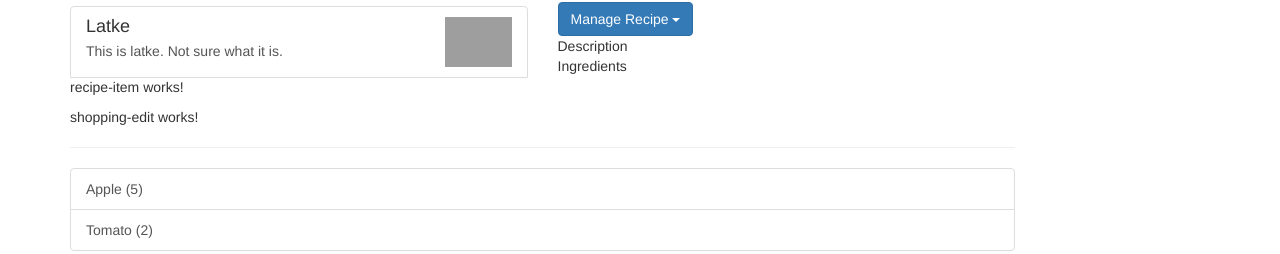
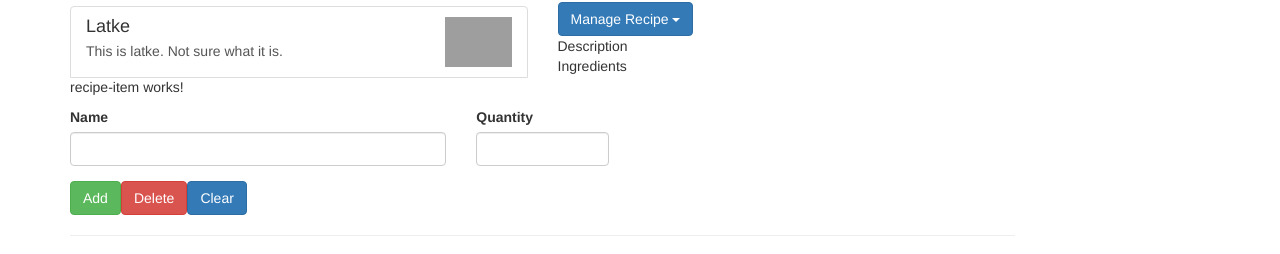
Before and after one commit to ream720/AngularRecipeProject, an Angular app: page / in a window 1280 px wide. Shown: the part 141-395 px from the top of the page. Built offline with nearby package versions, Linux system fonts and the light colour scheme; grey boxes are pictures that could not be loaded.

Commit message:
rp-01 added shopping list component

```diff
--- a/src/app/shopping-list/shopping-edit/shopping-edit.component.html
+++ b/src/app/shopping-list/shopping-edit/shopping-edit.component.html
@@ -1 +1,23 @@
-<p>shopping-edit works!</p>
+<div class="row">
+  <div class="col-xs-12">
+    <form>
+      <div class="row">
+        <div class="col-sm-5 form-group">
+          <label for="name">Name</label>
+          <input type="text" id="name" class="form-control">
+        </div>
+        <div class="col-sm-2 form-group">
+          <label for="amount">Quantity</label>
+          <input type="text" id="quantity" class="form-control">
+        </div>
+      </div>
+      <div class="row">
+        <div class="col-xs-12">
+          <button class="btn btn-success" type="submit">Add</button>
+          <button class="btn btn-danger" type="button">Delete</button>
+          <button class="btn btn-primary" type="button">Clear</button>
+        </div>
+      </div>
+    </form>
+  </div>
+</div>
```
